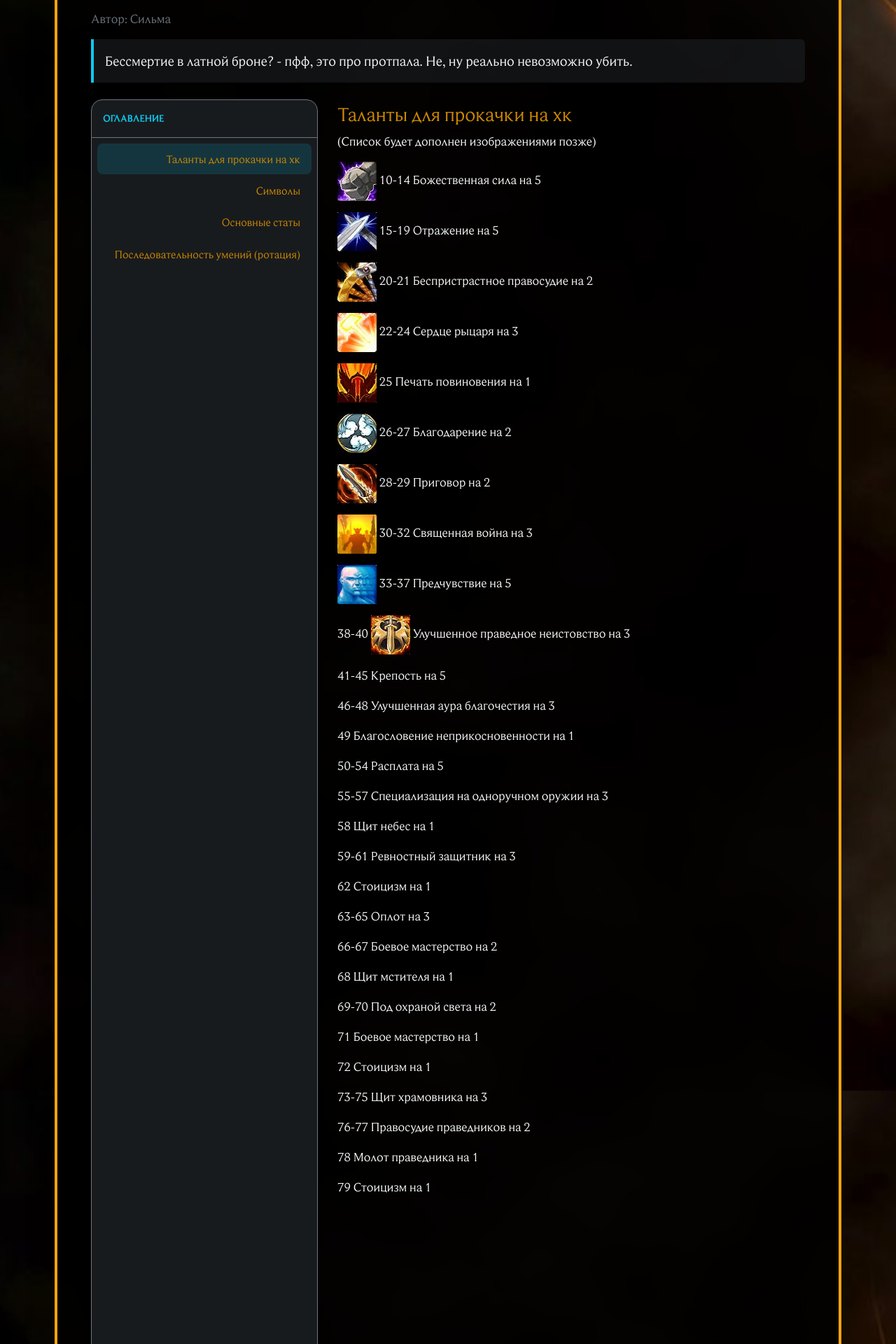
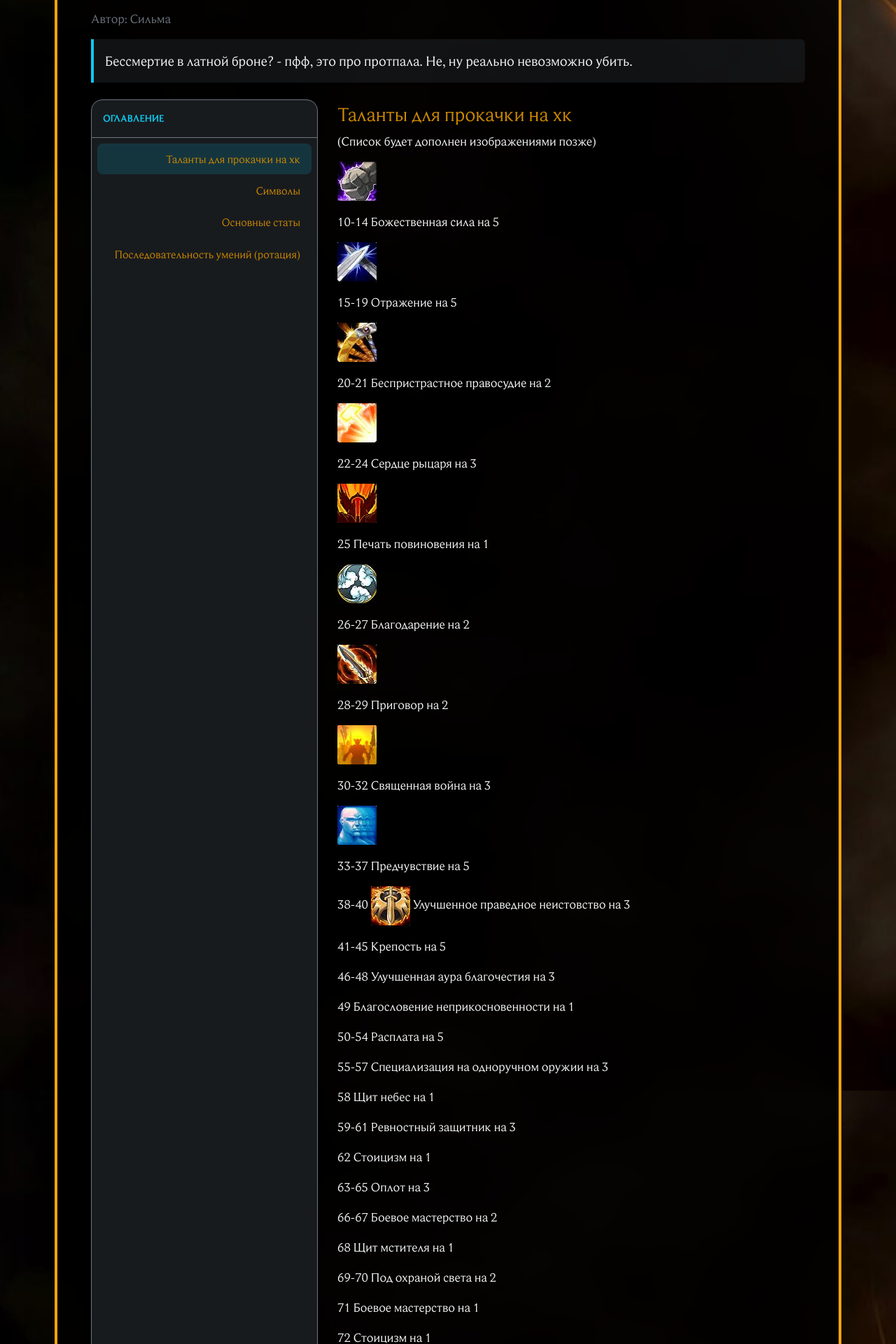
Before and after one commit to Phoenix-Guilds/phoenix-guilds.github.io, a Jekyll site: the page built from _guides/hk-gayd-po-paladinu-prot-paladin-ot-silmy.md, in a window 1280 px wide. Shown: the part 661-2581 px from the top of the page at 70% size. Built offline with Jekyll 4.4.1, drawn with Linux system fonts in a browser that asks for light colours; nearby versions of some CDN libraries; library files that are not in the unit come from our copies.

Commit message:
Update Гайды “hk-gayd-po-paladinu-prot-paladin-ot-silmy”

```diff
--- a/_guides/hk-gayd-po-paladinu-prot-paladin-ot-silmy.md
+++ b/_guides/hk-gayd-po-paladinu-prot-paladin-ot-silmy.md
@@ -10,25 +10,45 @@
 
 (Список будет дополнен изображениями позже)
 
-![Божественная сила](/nest/assets/images/uploads/изображение_2026-03-30_081857270.png)  10-14 Божественная сила на 5
+![Божественная сила](/nest/assets/images/uploads/изображение_2026-03-30_081857270.png)
 
-![Отражение](/nest/assets/images/uploads/изображение_2026-03-30_082610009.png)  15-19 Отражение на 5
+  10-14 Божественная сила на 5
 
-![Беспристрастное правосудие](/nest/assets/images/uploads/изображение_2026-03-30_082655501.png) 20-21 Беспристрастное правосудие на 2
+![Отражение](/nest/assets/images/uploads/изображение_2026-03-30_082610009.png)
 
-![Сердце рыцаря](/nest/assets/images/uploads/изображение_2026-03-30_082742299.png) 22-24 Сердце рыцаря на 3
+  15-19 Отражение на 5
 
-![Печать повиновения](/nest/assets/images/uploads/изображение_2026-03-30_082822265.png) 25 Печать повиновения на 1
+![Беспристрастное правосудие](/nest/assets/images/uploads/изображение_2026-03-30_082655501.png)
 
-![Благодарение](/nest/assets/images/uploads/изображение_2026-03-30_083144515.png) 26-27 Благодарение на 2
+ 20-21 Беспристрастное правосудие на 2
 
-![Приговор](/nest/assets/images/uploads/изображение_2026-03-30_083218902.png) 28-29 Приговор на 2
+![Сердце рыцаря](/nest/assets/images/uploads/изображение_2026-03-30_082742299.png)
 
-![Священная война](/nest/assets/images/uploads/изображение_2026-03-30_083349989.png) 30-32 Священная война на 3
+ 22-24 Сердце рыцаря на 3
 
-![Предчувствие](/nest/assets/images/uploads/изображение_2026-03-30_083602726.png) 33-37 Предчувствие на 5
+![Печать повиновения](/nest/assets/images/uploads/изображение_2026-03-30_082822265.png)
+
+ 25 Печать повиновения на 1
+
+![Благодарение](/nest/assets/images/uploads/изображение_2026-03-30_083144515.png)
+
+ 26-27 Благодарение на 2
+
+![Приговор](/nest/assets/images/uploads/изображение_2026-03-30_083218902.png)
+
+ 28-29 Приговор на 2
+
+![Священная война](/nest/assets/images/uploads/изображение_2026-03-30_083349989.png)
+
+ 30-32 Священная война на 3
+
+![Предчувствие](/nest/assets/images/uploads/изображение_2026-03-30_083602726.png)
+
+ 33-37 Предчувствие на 5
 
 38-40 ![Улучшенное праведное неистовство](/nest/assets/images/uploads/изображение_2026-03-30_083648309.png)  Улучшенное праведное неистовство на 3
+
+
 
 41-45  Крепость на 5
 
```
